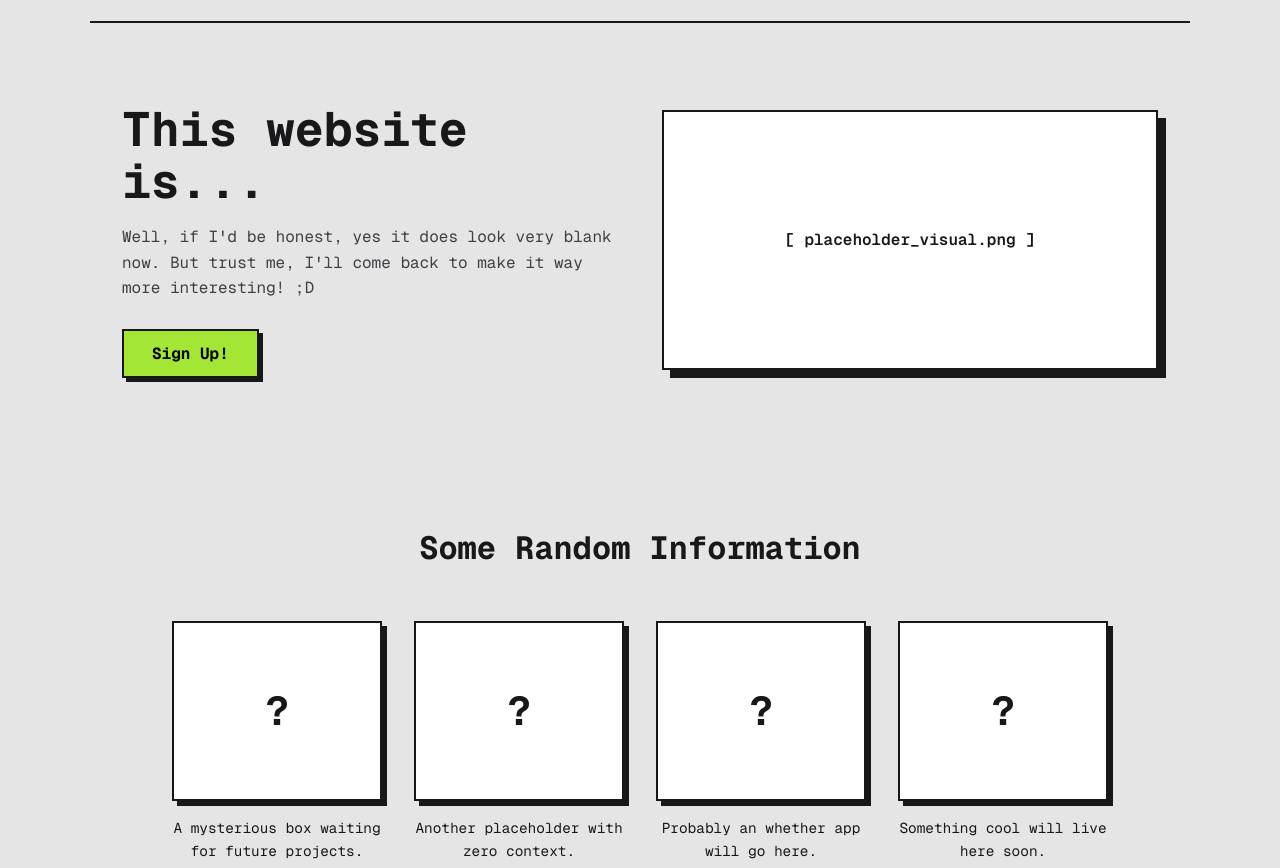
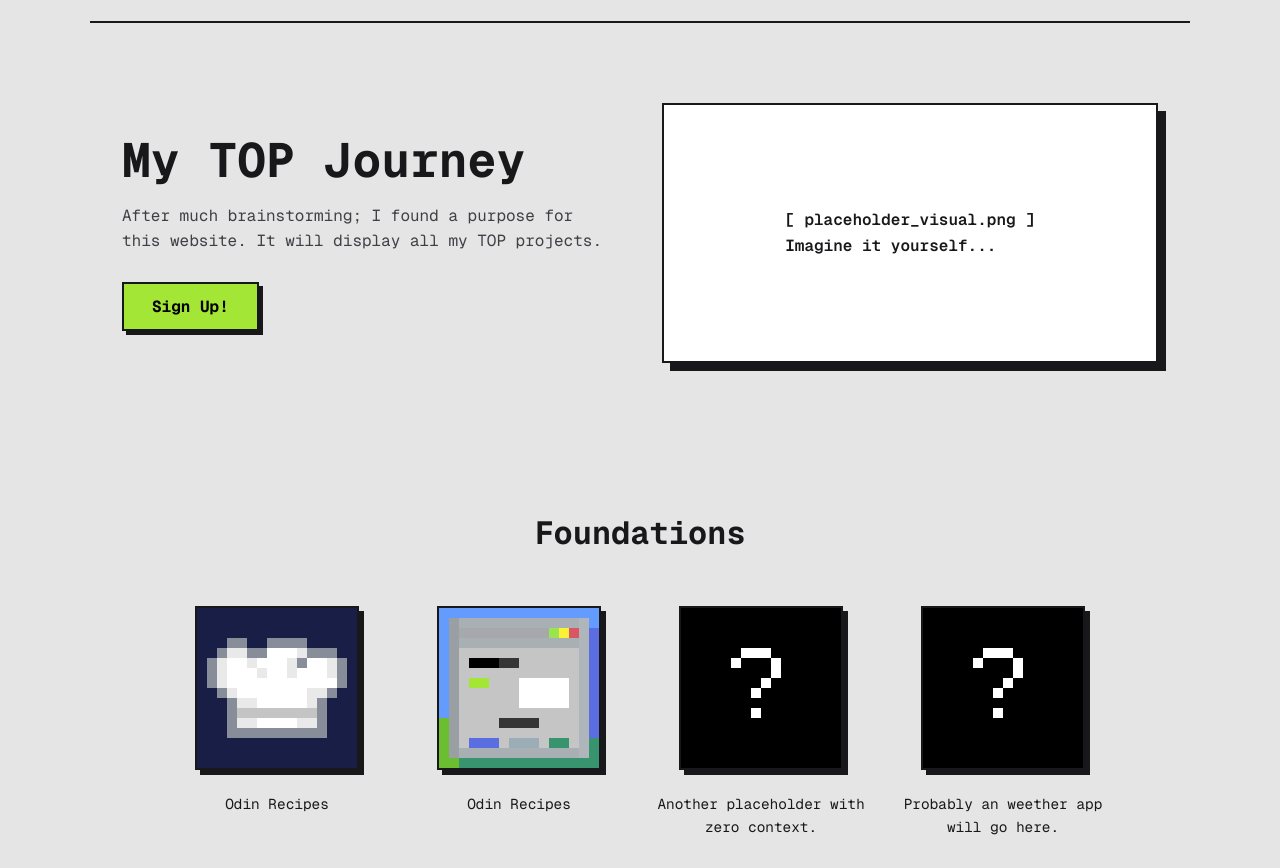
Before and after one commit to haidade-m/odin-project-speedrun, a plain HTML site: page foundations/landing-page/index.html in a window 1280 px wide. Shown: the part 80-948 px from the top of the page. Drawn offline with nearby package versions, Linux system fonts and the light colour scheme.

Commit message:
repurpose landing page for showcasing

```diff
--- a/foundations/landing-page/index.html
+++ b/foundations/landing-page/index.html
@@ -30,37 +30,56 @@
         <div class="body">
             <header>
                 <div class="hero-text">
-                    <h1>This website is...</h1>
+                    <h1>My TOP Journey</h1>
                     <p>
-                        Well, if I'd be honest, yes it does look very blank now.
-                        But trust me, I'll come back to make it way more
-                        interesting! ;D
+                       After much brainstorming; I found a purpose for this website. It will display all my TOP projects.
                     </p>
                     <button class="btn-primary">Sign Up!</button>
                 </div>
                 <div class="hero-media">
-                    <span>[ placeholder_visual.png ]</span>
+                    <p>[ placeholder_visual.png ]<br>
+                    Imagine it yourself...</p>
                 </div>
             </header>
 
             <section class="upper-mid">
-                <h2>Some Random Information</h2>
+                <h2>Foundations</h2>
                 <div class="cards">
                     <div class="card">
-                        <div class="img-box">?</div>
-                        <p>A mysterious box waiting for future projects.</p>
+                        <a href="../odin-recipes/index.html">
+                            <div class="img-box">
+                                <img src="assets/images/odin-recipes.png" alt="Odin Recipes">
+                            </div>
+                            <p>Odin Recipes</p>
+                        </a>
                     </div>
+
                     <div class="card">
-                        <div class="img-box">?</div>
+                        <a href="../landing-page/index.html">
+                            <div class="img-box">
+                                <img src="assets/images/landing-page.png" alt="Odin Recipes">
+                            </div>
+                            <p>Odin Recipes</p>
+                        </a>
+                    </div>
+
+                    <div class="card">
+                        <div class="img-box">
+                            <img src="assets/images/empty.png" alt="Odin Recipes">
+                        </div>
                         <p>Another placeholder with zero context.</p>
                     </div>
                     <div class="card">
-                        <div class="img-box">?</div>
-                        <p>Probably an whether app will go here.</p>
+                        <div class="img-box">
+                            <img src="assets/images/empty.png" alt="Odin Recipes">
+                        </div>
+                        <p>Probably an weether app will go here.</p>
                     </div>
                     <div class="card">
-                        <div class="img-box">?</div>
-                        <p>Something cool will live here soon.</p>
+                        <div class="img-box">
+                            <img src="assets/images/empty.png" alt="Odin Recipes">
+                        </div>
+                        <p>A mysterious box waiting for future projects.</p>
                     </div>
                 </div>
             </section>
--- a/foundations/landing-page/style.css
+++ b/foundations/landing-page/style.css
@@ -140,18 +140,20 @@ header {
     width: 210px;
 }
 
+/* made it a bit cleaner and in a way that it hugs/ covers the length of the image. Not the best but works */
 .img-box {
-    width: 100%;
-    height: 180px;
+    display: inline-block;
     background-color: var(--surface);
     border: 2px solid var(--ink);
     box-shadow: 5px 5px 0px var(--ink);
-    display: flex;
-    align-items: center;
-    justify-content: center;
-    font-size: 2.5rem;
-    font-weight: 700;
     margin-bottom: 1rem;
+    line-height: 0;
+}
+
+.img-box img {
+    display: block;
+    max-width: 100%;
+    height: auto;
 }
 
 .card p {
```
Also changed, not shown: foundations/landing-page/assets/images/empty.png (added), foundations/landing-page/assets/images/landing-page.png (added), foundations/landing-page/assets/images/odin-recipes.png (added), 1 other file.
